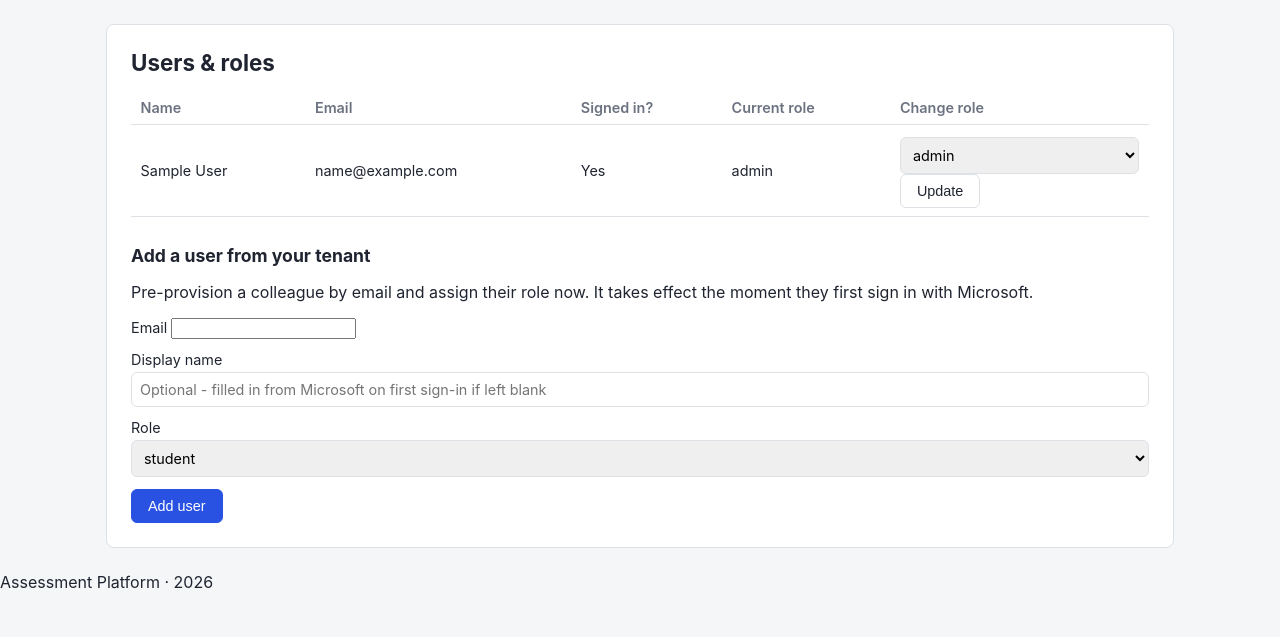
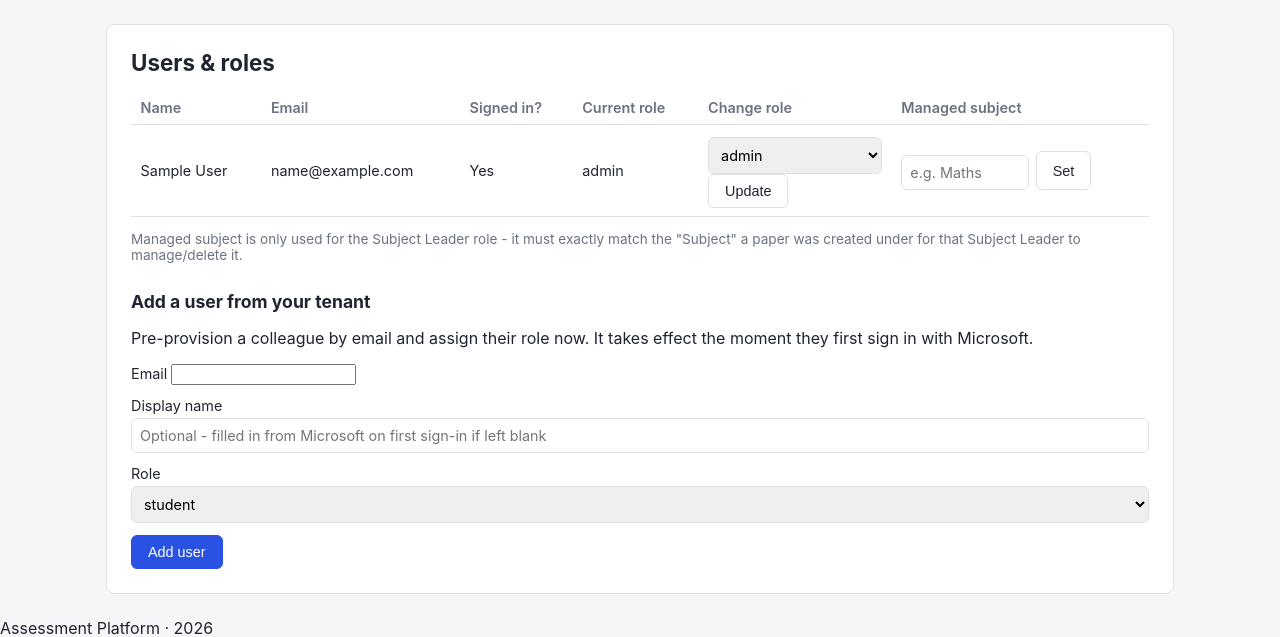
Before and after one commit to vornstar/Edutest, a PHP site: page /assessment/admin/users in a window 1280 px wide. Shown: the part 45-682 px from the top of the page. Run offline with PHP 8.4, Linux system fonts and the light colour scheme; the visitor is signed in with stand-in values (Sample User, id 1).

Commit message:
Add paper delete, PDF replace, and Subject Leader department oversight
Paper delete: creator, Admin, or a Subject Leader whose Admin-assigned
"managed subject" matches the paper's subject can delete it. Refused
(HTTP 409) once any student has actually started/submitted work against
it, so this can't silently destroy real student data - the rest cascades
via the existing FK ON DELETE CASCADE chain (questions, assignments,
submissions, marks, ...).

PDF replace: a new "Replace PDF files" form on a PDF-type paper re-uploads
either the exam paper or mark scheme (or both) independently, overwriting
the stored file at the same path and updating the stored drive item id -
the other file, if not resubmitted, is left untouched.

Both use a new shared canManagePaper() check (creator / Admin / matching
Subject Leader), now applied consistently across every paper action
(view, add question, bulk import, publish, delete, replace PDF) instead
of just ownership - a Subject Leader's "department-wide question bank
oversight" (SRS 3.2) was previously not actually implemented anywhere.

Adds users.managed_subject (set via Admin > Users) as the mechanism for
"which subject a Subject Leader oversees", since papers.subject is a
free-text field with nothing else to scope against.

Co-Authored-By: Claude Sonnet 5 <noreply@anthropic.com>
Claude-Session: https://claude.ai/code/session_012VCesfdBWmL9S2CFvpDwKk

```diff
--- a/assessment/assets/css/style.css
+++ b/assessment/assets/css/style.css
@@ -78,6 +78,7 @@ input[type="file"], select, textarea {
     font-size: 0.9rem;
 }
 .btn-primary { background: var(--color-primary); border-color: var(--color-primary); color: var(--color-primary-contrast); }
+.btn-danger { background: var(--color-danger); border-color: var(--color-danger); color: #fff; }
 
 .data-table { width: 100%; border-collapse: collapse; margin-top: 0.5rem; }
 .data-table th, .data-table td { text-align: left; padding: 0.5rem 0.6rem; border-bottom: 1px solid var(--color-border); font-size: 0.9rem; }
--- a/assessment/config/schema.sql
+++ b/assessment/config/schema.sql
@@ -26,6 +26,7 @@ CREATE TABLE IF NOT EXISTS users (
     email           VARCHAR(255) NOT NULL,
     display_name    VARCHAR(255) NOT NULL,
     role            ENUM('student','teacher','subject_leader','data','admin') NOT NULL DEFAULT 'student',
+    managed_subject VARCHAR(128) NULL COMMENT 'For subject_leader: which papers.subject they have department-wide authority over (set by Admin)',
     created_at      DATETIME NOT NULL DEFAULT CURRENT_TIMESTAMP,
     updated_at      DATETIME NOT NULL DEFAULT CURRENT_TIMESTAMP ON UPDATE CURRENT_TIMESTAMP,
     UNIQUE KEY uq_site_user (site_user_id),
--- a/assessment/controllers/AdminController.php
+++ b/assessment/controllers/AdminController.php
@@ -26,6 +26,18 @@ final class AdminController
 
         $role = (string) ($_POST['role'] ?? '');
         User::setRole($userId, $role, (int) $admin['id']);
+
+        header('Location: /assessment/admin/users');
+        exit;
+    }
+
+    /** Sets which subject (matched against papers.subject) a Subject Leader has department-wide authority over. */
+    public static function setManagedSubject(int $userId): void
+    {
+        $admin = AuthController::requireRole([User::ROLE_ADMIN]);
+        AuthController::verifyCsrf();
+
+        User::setManagedSubject($userId, (string) ($_POST['managed_subject'] ?? ''), (int) $admin['id']);
 
         header('Location: /assessment/admin/users');
         exit;
--- a/assessment/controllers/PaperController.php
+++ b/assessment/controllers/PaperController.php
@@ -13,10 +13,40 @@ require_once __DIR__ . '/../services/OneDriveService.php';
  */
 final class PaperController
 {
+    /**
+     * Who may manage (view/edit/delete) a given paper: its own creator,
+     * an Admin (full system access), or a Subject Leader whose managed
+     * subject (see Admin > Users) matches the paper's subject - department-
+     * wide oversight per SRS 3.2, not limited to their own papers.
+     */
+    private static function canManagePaper(array $user, array $paper): bool
+    {
+        if ((int) $paper['created_by'] === (int) $user['id']) {
+            return true;
+        }
+        if ($user['role'] === User::ROLE_ADMIN) {
+            return true;
+        }
+        if ($user['role'] === User::ROLE_SUBJECT_LEADER && !empty($user['managed_subject'])) {
+            return strcasecmp((string) $user['managed_subject'], (string) ($paper['subject'] ?? '')) === 0;
+        }
+        return false;
+    }
+
+    private static function requireManageable(int $paperId, array $user): array
+    {
+        $paper = Paper::find($paperId);
+        if (!$paper || !self::canManagePaper($user, $paper)) {
+            http_response_code(404);
+            exit;
+        }
+        return $paper;
+    }
+
     public static function index(): void
     {
         $user = AuthController::requireRole(User::TEACHER_PORTAL_ROLES);
-        $papers = Paper::byCreator((int) $user['id']);
+        $papers = Paper::visibleTo($user);
         require __DIR__ . '/../views/teacher/papers_index.php';
     }
 
@@ -86,12 +116,9 @@ final class PaperController
     public static function show(int $paperId): void
     {
         $user = AuthController::requireRole(User::TEACHER_PORTAL_ROLES);
-        $paper = Paper::find($paperId);
-        if (!$paper || (int) $paper['created_by'] !== (int) $user['id']) {
-            http_response_code(404);
-            exit;
-        }
+        $paper = self::requireManageable($paperId, $user);
         $questions = Question::forPaper($paperId);
+        $canDelete = !Paper::hasSubmissions($paperId);
         require __DIR__ . '/../views/teacher/paper_show.php';
     }
 
@@ -99,12 +126,7 @@ final class PaperController
     {
         $user = AuthController::requireRole(User::TEACHER_PORTAL_ROLES);
         AuthController::verifyCsrf();
-
-        $paper = Paper::find($paperId);
-        if (!$paper || (int) $paper['created_by'] !== (int) $user['id']) {
-            http_response_code(404);
-            exit;
-        }
+        self::requireManageable($paperId, $user);
 
         $options = null;
         if (($_POST['type'] ?? '') === 'mcq') {
@@ -137,12 +159,7 @@ final class PaperController
     {
         $user = AuthController::requireRole(User::TEACHER_PORTAL_ROLES);
         AuthController::verifyCsrf();
-
-        $paper = Paper::find($paperId);
-        if (!$paper || (int) $paper['created_by'] !== (int) $user['id']) {
-            http_response_code(404);
-            exit;
-        }
+        self::requireManageable($paperId, $user);
 
         if (empty($_FILES['csv_file']['tmp_name']) || !is_uploaded_file($_FILES['csv_file']['tmp_name'])) {
             http_response_code(422);
@@ -192,14 +209,70 @@ final class PaperController
     {
         $user = AuthController::requireRole(User::TEACHER_PORTAL_ROLES);
         AuthController::verifyCsrf();
+        self::requireManageable($paperId, $user);
 
-        $paper = Paper::find($paperId);
-        if (!$paper || (int) $paper['created_by'] !== (int) $user['id']) {
-            http_response_code(404);
-            exit;
-        }
         Paper::publish($paperId);
         header('Location: /assessment/teacher/papers/' . $paperId);
         exit;
     }
+
+    /**
+     * Replaces the exam paper PDF and/or mark scheme PDF on an existing
+     * PDF-type paper - either field can be resubmitted independently.
+     */
+    public static function updatePdf(int $paperId): void
+    {
+        $user = AuthController::requireRole(User::TEACHER_PORTAL_ROLES);
+        AuthController::verifyCsrf();
+        $paper = self::requireManageable($paperId, $user);
+
+        if ($paper['type'] !== 'pdf') {
+            http_response_code(422);
+            echo 'Only PDF-type papers have files to replace.';
+            exit;
+        }
+
+        $drive = new OneDriveService();
+
+        if (!empty($_FILES['paper_pdf']['tmp_name']) && is_uploaded_file($_FILES['paper_pdf']['tmp_name'])) {
+            self::assertPdf($_FILES['paper_pdf']);
+            $content = file_get_contents($_FILES['paper_pdf']['tmp_name']);
+            $itemId = $drive->uploadPaperPdf($paperId, 'paper.pdf', $content);
+            Paper::replacePdfFile($paperId, 'pdf_drive_item_id', $itemId);
+        }
+
+        if (!empty($_FILES['mark_scheme_pdf']['tmp_name']) && is_uploaded_file($_FILES['mark_scheme_pdf']['tmp_name'])) {
+            self::assertPdf($_FILES['mark_scheme_pdf']);
+            $content = file_get_contents($_FILES['mark_scheme_pdf']['tmp_name']);
+            $itemId = $drive->uploadPaperPdf($paperId, 'mark_scheme.pdf', $content);
+            Paper::replacePdfFile($paperId, 'mark_scheme_drive_item_id', $itemId);
+        }
+
+        header('Location: /assessment/teacher/papers/' . $paperId);
+        exit;
+    }
+
+    /**
+     * Deletes a paper (and everything under it - questions, assignments,
+     * submissions, marks - via ON DELETE CASCADE). Refused once any
+     * student has actually started/submitted work against it, so this
+     * can't accidentally destroy real student data - see
+     * Paper::hasSubmissions().
+     */
+    public static function destroy(int $paperId): void
+    {
+        $user = AuthController::requireRole(User::TEACHER_PORTAL_ROLES);
+        AuthController::verifyCsrf();
+        self::requireManageable($paperId, $user);
+
+        if (Paper::hasSubmissions($paperId)) {
+            http_response_code(409);
+            echo 'This paper has student submissions against it and cannot be deleted.';
+            exit;
+        }
+
+        Paper::delete($paperId);
+        header('Location: /assessment/teacher/papers');
+        exit;
+    }
 }
--- a/assessment/index.php
+++ b/assessment/index.php
@@ -75,6 +75,8 @@ $routes = [
     ['POST', '/teacher/papers/{id}/questions', [PaperController::class, 'addQuestion']],
     ['POST', '/teacher/papers/{id}/bulk-import', [PaperController::class, 'bulkImport']],
     ['POST', '/teacher/papers/{id}/publish', [PaperController::class, 'publish']],
+    ['POST', '/teacher/papers/{id}/update-pdf', [PaperController::class, 'updatePdf']],
+    ['POST', '/teacher/papers/{id}/delete', [PaperController::class, 'destroy']],
     ['GET', '/teacher/papers/{id}/assign', [TestController::class, 'assignForm']],
     ['POST', '/teacher/papers/{id}/assign', [TestController::class, 'assign']],
 
@@ -106,6 +108,7 @@ $routes = [
     ['GET', '/admin/users', [AdminController::class, 'users']],
     ['POST', '/admin/users/add', [AdminController::class, 'addUser']],
     ['POST', '/admin/users/{id}/role', [AdminController::class, 'setRole']],
+    ['POST', '/admin/users/{id}/managed-subject', [AdminController::class, 'setManagedSubject']],
     ['GET', '/admin/onedrive-lookup', [AdminController::class, 'oneDriveLookup']],
     ['GET', '/admin/audit', [AdminController::class, 'auditLog']],
 ];
--- a/assessment/models/Paper.php
+++ b/assessment/models/Paper.php
@@ -39,6 +39,29 @@ final class Paper
         return $stmt->fetchAll();
     }
 
+    /**
+     * Papers a teacher-portal user can see in their own list: everything
+     * they created, plus - for a Subject Leader - everything under their
+     * managed subject too (department-wide oversight, SRS 3.2), plus -
+     * for an Admin - every paper on the platform.
+     */
+    public static function visibleTo(array $user): array
+    {
+        $pdo = Database::connection();
+
+        if ($user['role'] === 'admin') {
+            return $pdo->query('SELECT * FROM papers ORDER BY created_at DESC')->fetchAll();
+        }
+
+        if ($user['role'] === 'subject_leader' && !empty($user['managed_subject'])) {
+            $stmt = $pdo->prepare('SELECT * FROM papers WHERE created_by = :created_by OR subject = :subject ORDER BY created_at DESC');
+            $stmt->execute(['created_by' => $user['id'], 'subject' => $user['managed_subject']]);
+            return $stmt->fetchAll();
+        }
+
+        return self::byCreator((int) $user['id']);
+    }
+
     public static function allPublished(): array
     {
         $stmt = Database::connection()->query("SELECT * FROM papers WHERE status = 'published' ORDER BY created_at DESC");
@@ -64,4 +87,33 @@ final class Paper
         );
         $stmt->execute(['pdf' => $pdfDriveItemId, 'ms' => $markSchemeDriveItemId, 'id' => $paperId]);
     }
+
+    /** Replaces just one of the two PDF files on an existing paper, leaving the other untouched. */
+    public static function replacePdfFile(int $paperId, string $field, string $driveItemId): void
+    {
+        if (!in_array($field, ['pdf_drive_item_id', 'mark_scheme_drive_item_id'], true)) {
+            throw new InvalidArgumentException('Invalid PDF field.');
+        }
+        $stmt = Database::connection()->prepare("UPDATE papers SET {$field} = :item_id WHERE id = :id");
+        $stmt->execute(['item_id' => $driveItemId, 'id' => $paperId]);
+    }
+
+    /** Whether any student has started/submitted work against this paper - used to block accidental deletion of real work. */
+    public static function hasSubmissions(int $paperId): bool
+    {
+        $stmt = Database::connection()->prepare(
+            'SELECT 1 FROM submissions s
+             INNER JOIN test_assignments a ON a.id = s.assignment_id
+             WHERE a.paper_id = :paper_id LIMIT 1'
+        );
+        $stmt->execute(['paper_id' => $paperId]);
+        return (bool) $stmt->fetchColumn();
+    }
+
+    /** Deletes a paper and everything under it (questions, assignments, ...) via ON DELETE CASCADE - refuse if any student has submissions, see hasSubmissions(). */
+    public static function delete(int $paperId): void
+    {
+        $stmt = Database::connection()->prepare('DELETE FROM papers WHERE id = :id');
+        $stmt->execute(['id' => $paperId]);
+    }
 }
--- a/assessment/models/User.php
+++ b/assessment/models/User.php
@@ -183,6 +183,28 @@ final class User
         );
     }
 
+    /**
+     * Sets which subject (matched against papers.subject) a Subject Leader
+     * has department-wide authority over - e.g. deleting/managing any
+     * paper in that subject, not just their own. Meaningless for other
+     * roles, but not restricted to subject_leader here since an Admin may
+     * set it ahead of a role change.
+     */
+    public static function setManagedSubject(int $userId, ?string $subject, int $actingAdminId): void
+    {
+        $subject = $subject !== null ? trim($subject) : null;
+        $pdo = Database::connection();
+        $before = self::find($userId);
+        $stmt = $pdo->prepare('UPDATE users SET managed_subject = :subject WHERE id = :id');
+        $stmt->execute(['subject' => $subject !== '' ? $subject : null, 'id' => $userId]);
+
+        require_once __DIR__ . '/AuditLog.php';
+        AuditLog::record('user', $userId, $actingAdminId, 'managed_subject_change',
+            ['managed_subject' => $before['managed_subject'] ?? null],
+            ['managed_subject' => $subject]
+        );
+    }
+
     public static function roleName(string $role): string
     {
         return in_array($role, self::ROLES, true) ? $role : self::ROLE_STUDENT;
--- a/assessment/views/admin/users_index.php
+++ b/assessment/views/admin/users_index.php
@@ -6,7 +6,7 @@ require __DIR__ . '/../partials/header.php';
 <div class="panel">
     <h1>Users &amp; roles</h1>
     <table class="data-table">
-        <thead><tr><th>Name</th><th>Email</th><th>Signed in?</th><th>Current role</th><th>Change role</th></tr></thead>
+        <thead><tr><th>Name</th><th>Email</th><th>Signed in?</th><th>Current role</th><th>Change role</th><th>Managed subject</th></tr></thead>
         <tbody>
         <?php foreach ($users as $u): ?>
             <tr>
@@ -25,10 +25,18 @@ require __DIR__ . '/../partials/header.php';
                         <button type="submit" class="btn">Update</button>
                     </form>
                 </td>
+                <td>
+                    <form method="post" action="/assessment/admin/users/<?= (int) $u['id'] ?>/managed-subject" style="display:flex;gap:0.4rem;">
+                        <input type="hidden" name="csrf_token" value="<?= htmlspecialchars(AuthController::csrfToken()) ?>">
+                        <input type="text" name="managed_subject" value="<?= htmlspecialchars($u['managed_subject'] ?? '') ?>" placeholder="e.g. Maths" style="width:8rem;">
+                        <button type="submit" class="btn">Set</button>
+                    </form>
+                </td>
             </tr>
         <?php endforeach; ?>
         </tbody>
     </table>
+    <p class="autosave-status">Managed subject is only used for the Subject Leader role - it must exactly match the "Subject" a paper was created under for that Subject Leader to manage/delete it.</p>
 
     <h2>Add a user from your tenant</h2>
     <p>Pre-provision a colleague by email and assign their role now. It takes effect the moment they first sign in with Microsoft.</p>
```
Also changed, not shown: assessment/views/teacher/paper_show.php (+18 -0 lines), assessment/views/teacher/papers_index.php (+5 -3 lines).
